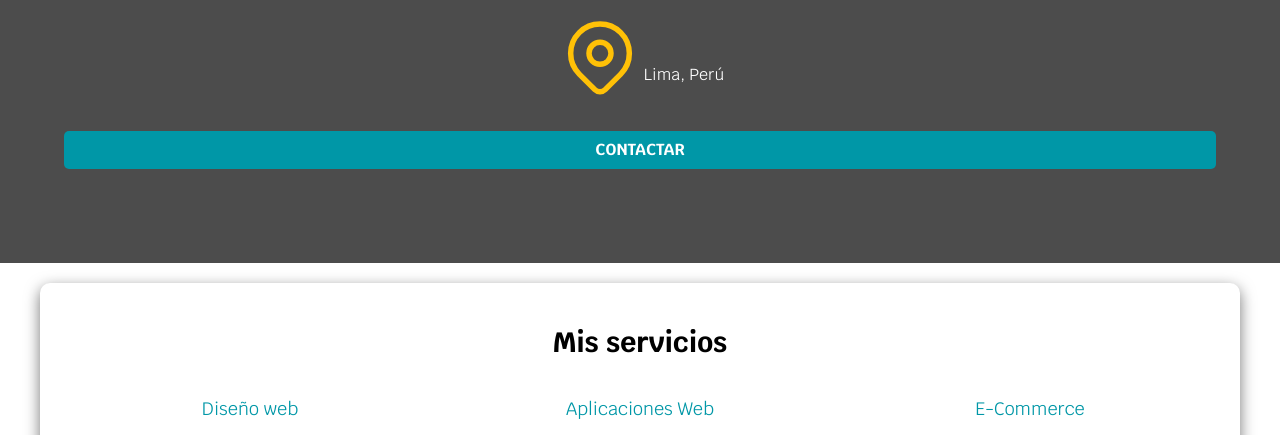
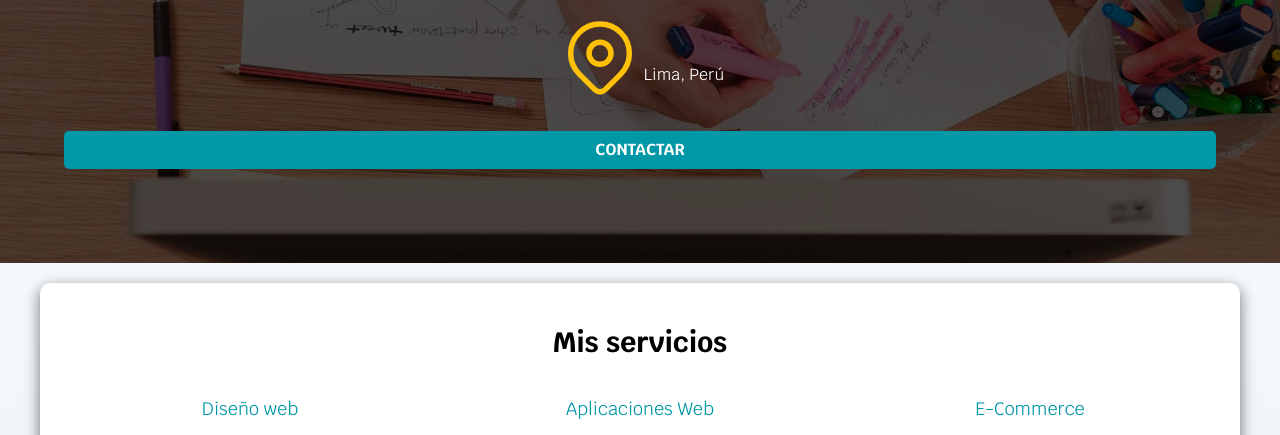
Before and after one commit to JairoURP/freelancer-site, a plain HTML site: page index.html in a window 1280 px wide. Shown: the part 325-760 px from the top of the page. Drawn offline with Linux system fonts and the light colour scheme.

Commit message:
Update 3

```diff
--- a/css/style.css
+++ b/css/style.css
@@ -46,6 +46,8 @@ body {
     font-size: 16px;
     /* Se utiliza el font family especificado, en caso de que no se encuentre utilice la familia sans-serif  */
     font-family: 'Krub', sans-serif;
+    /* Agregando una gradiente a la página, es decir que el cambio de colores que se defina se realizará progresivamente */
+    background-image: linear-gradient(to top, var(--gray-light) 0%, var(--white) 100%);
 }
 
 /* Esto lo que hace es hacer que en tu html se use border-box y los elementos hereden este valor pero puedan cambiar si fuese necesario por otro valor (aunque es poco probable que lo uses quién sabe si cargas algún componente de tercero que sí). */
@@ -191,7 +193,7 @@ h3 {
 }
 
 .hero {
-    background-image: url("img/hero.jpg");
+    background-image: url("/img/hero.jpg");
     /* Definiendo que la imagen puesta no se repita al ponerse más pequeña la pantalla */
     background-repeat: no-repeat;
     /* Que la imagen se adecue siempre ocupe el espacio de la section */
```
